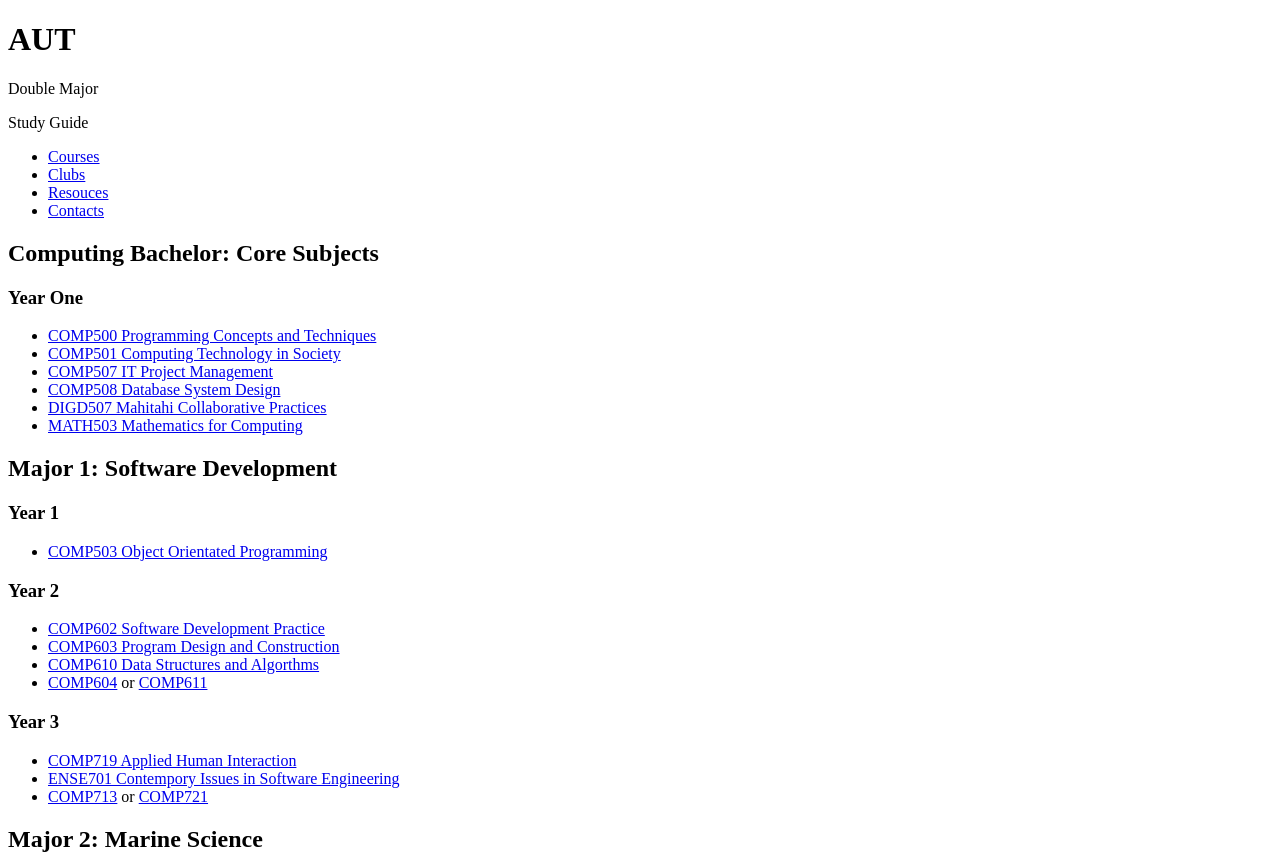
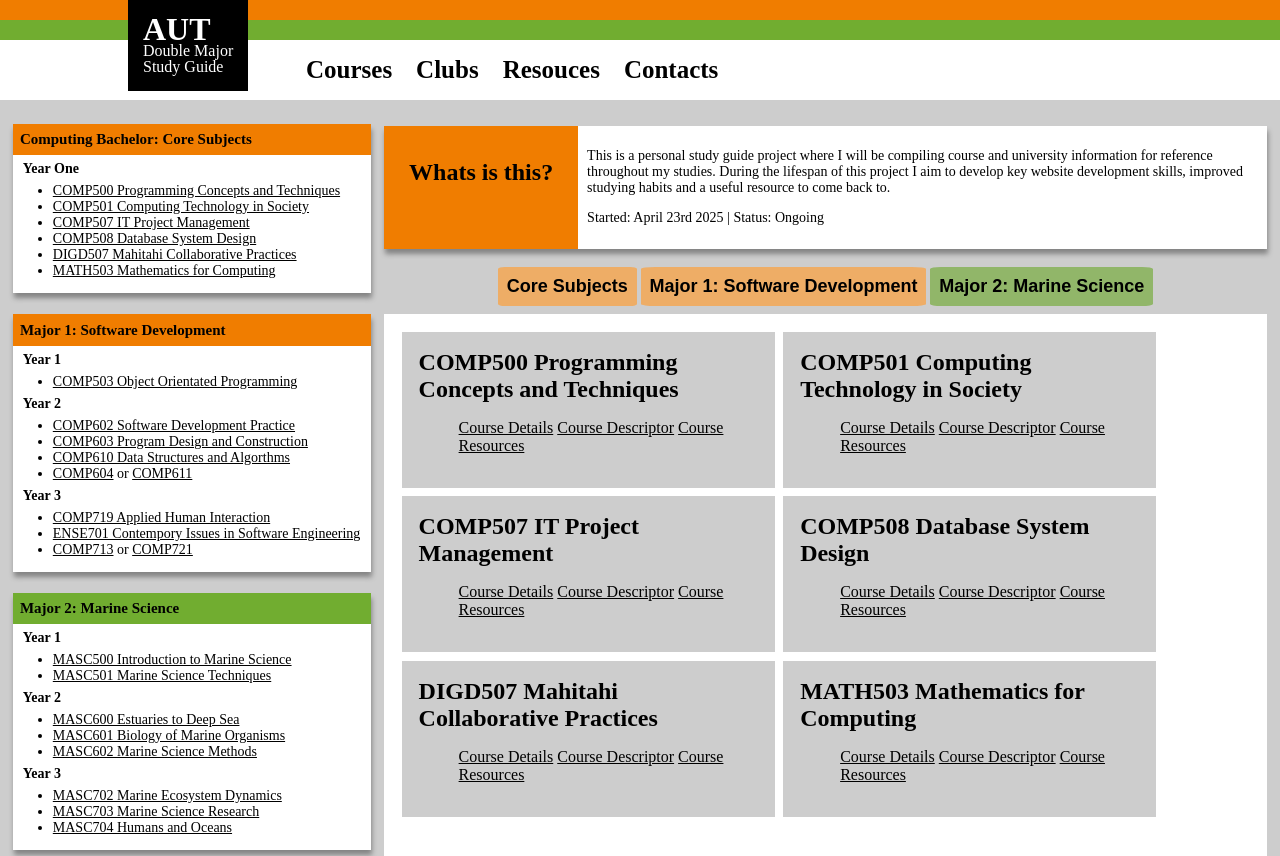
Before and after one commit to Chopsayshi/AUT-Study-Guide-Website-Rep, a plain HTML site: page aut_study_guide/index.html in a window 1280 px wide. Shown: the top 856 px of the page. Drawn offline with Linux system fonts and the light colour scheme.

Commit message:
Add files via upload

```diff
--- a/aut_study_guide/index.html
+++ b/aut_study_guide/index.html
@@ -9,9 +9,12 @@
 </head>
 <body>
     <header>
-        <h1>AUT</h1>
-        <p>Double Major</p>
-        <p>Study Guide</p>
+        <div class="aut_logo">
+            <h1>AUT</h1>
+            <p>Double Major</p>
+            <p>Study Guide</p>
+        </div>
+        <div class="top_bar"></div>
         <nav>
             <ul>
                 <li><a href="index.html">Courses</a></li>
@@ -25,7 +28,7 @@
         <!--The following includes all content for the left of the body-->
         <div class="left">
             <!--Core subject summary section-->
-            <div class="overview-card">
+            <div class="overview-card" id="overview-core">
                 <h2>Computing Bachelor: Core Subjects</h2>
                 <h3>Year One</h3>
                 <ul>
@@ -38,7 +41,7 @@
                 </ul>
             </div>
             <!--Major 1:Software development courses section-->
-            <div class="overview-card">
+            <div class="overview-card" id="overview-major-one">
                 <h2>Major 1: Software Development</h2>
                 <h3>Year 1</h3>
                  <ul>
@@ -59,7 +62,7 @@
                 </ul>
             </div>
             <!--Major 2:Marine science courses section-->
-            <div class="overview-card">
+            <div class="overview-card" id="overview-major-two">
                 <h2>Major 2: Marine Science</h2>
                 <h3>Year 1</h3>
                 <ul>
@@ -91,7 +94,7 @@
         <div class="right">
             <div class="description">
                 <div class="description-header">
-                    <h1>Whats this?</h1>
+                    <h1>Whats is this?</h1>
                 </div>
                 <div class="description-content">
                     <p>This is a personal study guide project where I will be compiling course and university information for reference throughout my studies. During the lifespan of this project I aim to develop key website development skills, improved studying habits and a useful resource to come back to.</p>
--- a/aut_study_guide/style.css
+++ b/aut_study_guide/style.css
@@ -0,0 +1,245 @@
+/* * {
+    border: 1px solid black;
+} */
+
+body {
+    margin: 0px;
+    margin: 0px;
+    background-color: #CDCDCD;
+}
+
+.top_bar {
+    background-color: #F07D00;
+    height: 20px;
+    border-bottom: 20px solid #71AD30;
+}
+
+/*Still trying to figure out how to get logo on top of header*/
+.aut_logo {
+    color: white;
+    background-color: black;
+    max-width: fit-content;
+    padding: 8px 15px;
+    margin-left: 10%;
+    line-height: 0px;
+    position: absolute;
+    z-index: 3;
+}
+
+nav {
+    display: flex;
+    background-color: #ffffff;
+    padding-left: 20%;
+}
+
+nav li {
+   list-style: none;
+   display: inline;
+   padding: 10px;
+}
+
+nav a {
+    text-decoration: none;
+    color: #000000;
+    font-size: 25px;
+    font-weight: bold;
+}
+
+/**/
+.main {
+    display: flex;
+}
+
+.left {
+    display: flex;
+    flex-direction: column;
+    min-width: 28%;
+    margin: 1%;
+}
+
+.overview-card {
+    background-color: #ffffff;
+    font-size: 14px;
+    box-shadow: 1px 5px 5px #848484;
+    margin: 3% 0%;
+}
+
+.overview-card h2 {
+    font-size: 15px;
+    padding: 2%;
+    margin: 0px;
+}
+
+#overview-core h2 {
+    background-color: #F07D00;
+}
+
+#overview-major-one h2 {
+    background-color: #F07D00;
+}
+
+#overview-major-two h2 {
+    background-color: #71AD30;
+}
+
+.overview-card h3 {
+    font-size: 14px;
+    margin-left: 10px;
+    line-height: 0px;
+}
+
+.overview-card a {
+    color: black;
+}
+
+.overview-card ul {
+    padding-right: 2%;
+}
+
+.side-nav {
+    text-align: center;
+}
+
+.side-nav li {
+   list-style: none;
+   display: inline;
+   padding: 2%;
+   background-color: #ffffff;
+   box-shadow: 1px 5px 5px #848484;
+}
+
+.side-nav a {
+    text-decoration: none;
+    color: #000000;
+    font-size: 15px;
+    font-weight: bold;
+}
+
+/**/
+.right {
+    margin: 2% 1% 0% 0%;
+}
+
+.description {
+    display: flex;
+    margin-bottom: 2%;
+    background-color: #ffffff;
+    box-shadow: 1px 5px 5px #848484;
+}
+
+.description-header {
+    background-color: #F07D00;
+    padding: 2%;
+    min-width: 18%;
+    text-align:center;
+}
+
+.description h1 {
+    font-size: 24px;
+}
+
+.description p {
+    font-size: 14px;
+}
+
+.description-content {
+    margin: 1%;
+}
+
+.pannel-buttons {
+    text-align: center;
+    margin-bottom: 1%;
+}
+
+.pannel-buttons button {
+    font-size: 18px;
+    font-weight: bold;
+}
+
+#core-btn {
+    background-color: #EEAD66;
+    padding: 1%;
+    border-style: none;
+    border-radius: 5%;
+}
+
+#core-btn:hover {
+    background-color: #F07D00;
+}
+
+#major-one-btn {
+    background-color: #EEAD66;
+    padding: 1%;
+    border-style: none;
+    border-radius: 5%;
+}
+
+#major-one-btn:hover {
+    background-color: #F07D00;
+}
+
+#major-two-btn {
+    background-color: #91B669;
+    padding: 1%;
+    border-style: none;
+    border-radius: 5%;
+}
+
+#major-two-btn:hover {
+    background-color: #71AD30;
+}
+
+.pannel {
+    display: flex;
+    flex-wrap: wrap;
+    background-color: #ffffff;
+    padding: 2%;
+}
+
+.subjects-card {
+    padding: 2%;
+    margin: 0% 1% 1% 0%;
+    background-color: #CDCDCD;
+    max-width: 40%;
+}
+
+.subjects-card h2 {
+    margin: 0px;
+}
+
+.subjects-card li {
+   list-style: none;
+   display: inline;
+}
+
+.subjects-card a {
+    color: #000000;
+}
+
+/**/
+
+footer {
+    background-color: #ffffff;
+    text-align: right;
+}
+
+
+footer li {
+   list-style: none;
+   display: inline;
+   padding: 10px;
+}
+
+footer a {
+    text-decoration: none;
+    color: #000000;
+    font-size: 25px;
+    font-weight: bold;
+}
+
+.footer-copyright {
+    text-align: center;
+    color: #ffffff;
+    background-color: #71AD30;
+    border-bottom: 20px solid #F07D00;
+}
```
